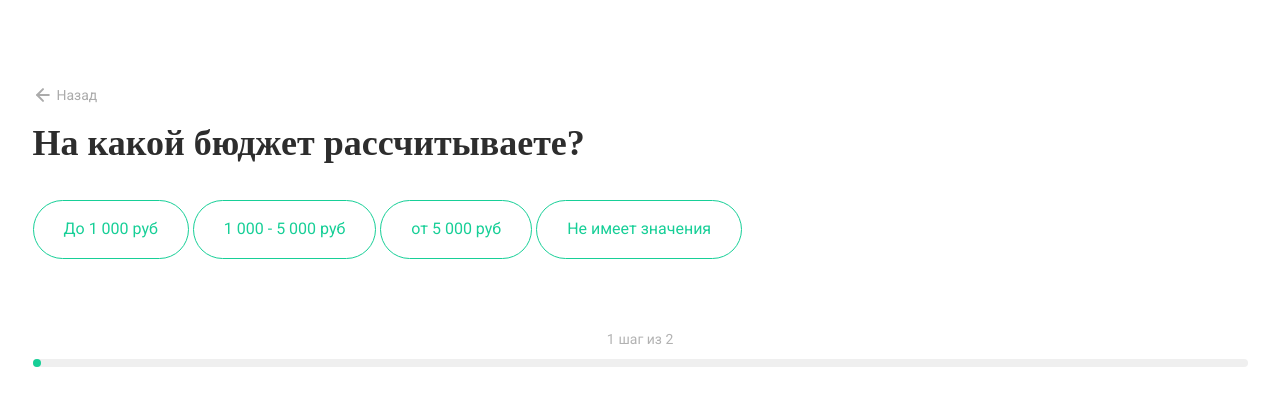
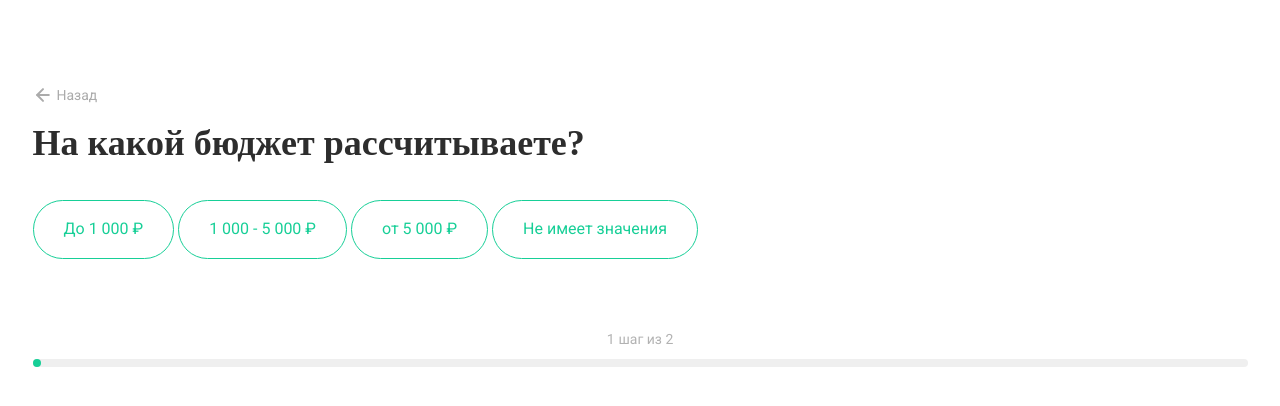
Before and after one commit to spawlov/FlowerShop, a Django app: page /quiz-step/ in a window 1280 px wide. Shown: the part 175-581 px from the top of the page. Run offline with Django 3.2, Linux system fonts and the light colour scheme; parts of the project's set-up code (start-up, migrations or seed data) failed here and were passed over; some web fonts are replaced.

Commit message:
Changed the spelling of the currency from `руб` to `₽`

```diff
--- a/templates/card.html
+++ b/templates/card.html
@@ -10,7 +10,7 @@
 				</div>
 				<div class="card__block card__block_sec">
 					<div class="title">{{ card.name }}</div>
-					<div class="card__block_price">{{ card.price }}</div>
+					<div class="card__block_price">{{ card.price }} ₽</div>
 					<div class="card__elems ">
 						<span class="card__elems_intro">Состав</span>
 						<div class="card__items">
--- a/templates/catalog.html
+++ b/templates/catalog.html
@@ -13,7 +13,7 @@
                             <div class="recommended__block" style="background: url('{{ card.image.url }}') no-repeat center bottom / cover;">
                                 <div class="recommended__block_elems ficb">
                                     <span class="recommended__block_intro">{{ card.name }}</span>
-                                    <span class="recommended__block_price">{{ card.price }}</span>
+                                    <span class="recommended__block_price">{{ card.price }} ₽</span>
                                 </div>
                             </div>
                         </a>
--- a/templates/index.html
+++ b/templates/index.html
@@ -28,7 +28,7 @@
                             <div class="recommended__block" style="background: url('{{ card.image.url }}') no-repeat center bottom / cover;">
                                 <div class="recommended__block_elems ficb">
                                     <span class="recommended__block_intro">{{ card.name }}</span>
-                                    <span class="recommended__block_price">{{ card.price }}</span>
+                                    <span class="recommended__block_price">{{ card.price }} ₽</span>
                                 </div>
                             </div>
                         </a>
--- a/templates/quiz-step.html
+++ b/templates/quiz-step.html
@@ -13,13 +13,13 @@
 					<h1 class="quiz__title">На какой бюджет рассчитываете?</h1>
 					<div class="quiz__elems fic">
                         <a href="{% url 'result' %}?cat={{ cat }}&price=1000">
-                            <button class="quiz__elem">До 1 000 руб</button>
+                            <button class="quiz__elem">До 1 000 ₽</button>
                         </a>&nbsp;
                         <a href="{% url 'result' %}?cat={{ cat }}&price=1000:5000">
-                            <button class="quiz__elem">1 000 - 5 000 руб</button>
+                            <button class="quiz__elem">1 000 - 5 000 ₽</button>
                         </a>&nbsp;
                         <a href="{% url 'result' %}?cat={{ cat }}&price=5000">
-                            <button class="quiz__elem">от 5 000 руб</button>
+                            <button class="quiz__elem">от 5 000 ₽</button>
                         </a>&nbsp;
                         <a href="{% url 'result' %}?cat={{ cat }}&price=0">
                             <button class="quiz__elem">Не имеет значения</button>
--- a/templates/result.html
+++ b/templates/result.html
@@ -33,7 +33,7 @@
 					<img src="{{ card.image.url }}" alt="result Img" class="result__block_img">
 					<div class="result__items">
 						<div class="title result__items_title">{{ card.name }}</div>
-						<div class="result__items_price">{{ card.price }} руб</div>
+						<div class="result__items_price">{{ card.price }} ₽</div>
                         <a href="{% url 'order' %}?bouquet={{ card.pk }}"><button class="btn result__items_btn">Заказать букет</button></a>
 						<hr class="result__items_line">
 						<div class="result__items_intro">Хотите что-то более специальное?</div>
```
